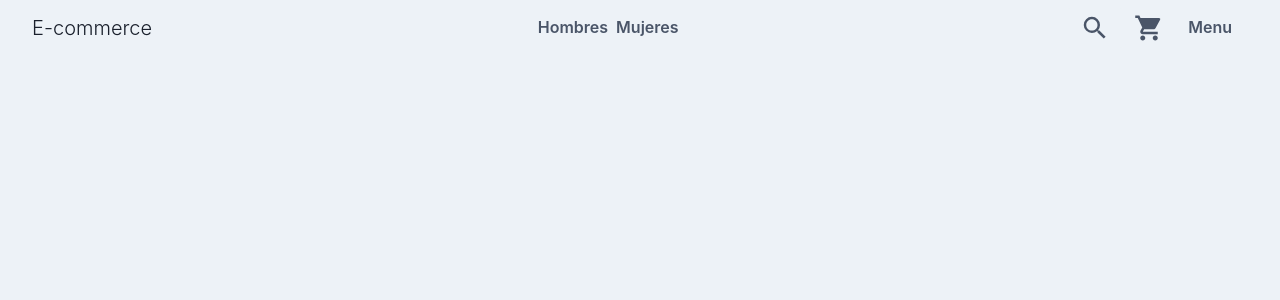
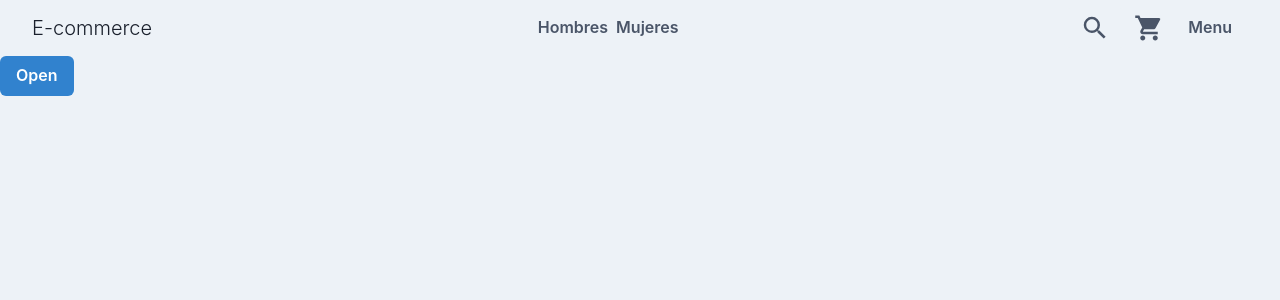
Before and after one commit to mauromamani/next-ecommerce, a Next.js app in the folder client/: page / in a window 1280 px wide. Shown: the top 300 px of the page. Built offline with nearby package versions, Linux system fonts and the light colour scheme.

Commit message:
feat: add menu drawer

```diff
--- /dev/null
+++ b/client/src/components/drawer/index.tsx
@@ -0,0 +1,33 @@
+import {
+  Button,
+  Drawer as D,
+  DrawerBody,
+  DrawerContent,
+  DrawerHeader,
+  DrawerOverlay,
+  useDisclosure,
+} from '@chakra-ui/react';
+import { FC } from 'react';
+
+export const Drawer: FC = () => {
+  const { isOpen, onOpen, onClose } = useDisclosure();
+
+  return (
+    <>
+      <Button colorScheme="blue" onClick={onOpen}>
+        Open
+      </Button>
+      <D placement={'right'} onClose={onClose} isOpen={isOpen}>
+        <DrawerOverlay />
+        <DrawerContent>
+          <DrawerHeader borderBottomWidth="1px">Basic Drawer</DrawerHeader>
+          <DrawerBody>
+            <p>Some contents...</p>
+            <p>Some contents...</p>
+            <p>Some contents...</p>
+          </DrawerBody>
+        </DrawerContent>
+      </D>
+    </>
+  );
+};
--- a/client/src/components/layout/index.tsx
+++ b/client/src/components/layout/index.tsx
@@ -1,6 +1,7 @@
 import { Box } from '@chakra-ui/react';
 import { FC } from 'react';
 
+import { Drawer } from '@/components/drawer';
 import { Navbar } from '@/components/navbar';
 
 interface IProps {}
@@ -10,6 +11,7 @@ export const Layout: FC<IProps> = ({ children }) => {
     <Box backgroundColor={'gray.100'} height="100vh">
       <Navbar />
       {children}
+      <Drawer />
     </Box>
   );
 };
```
